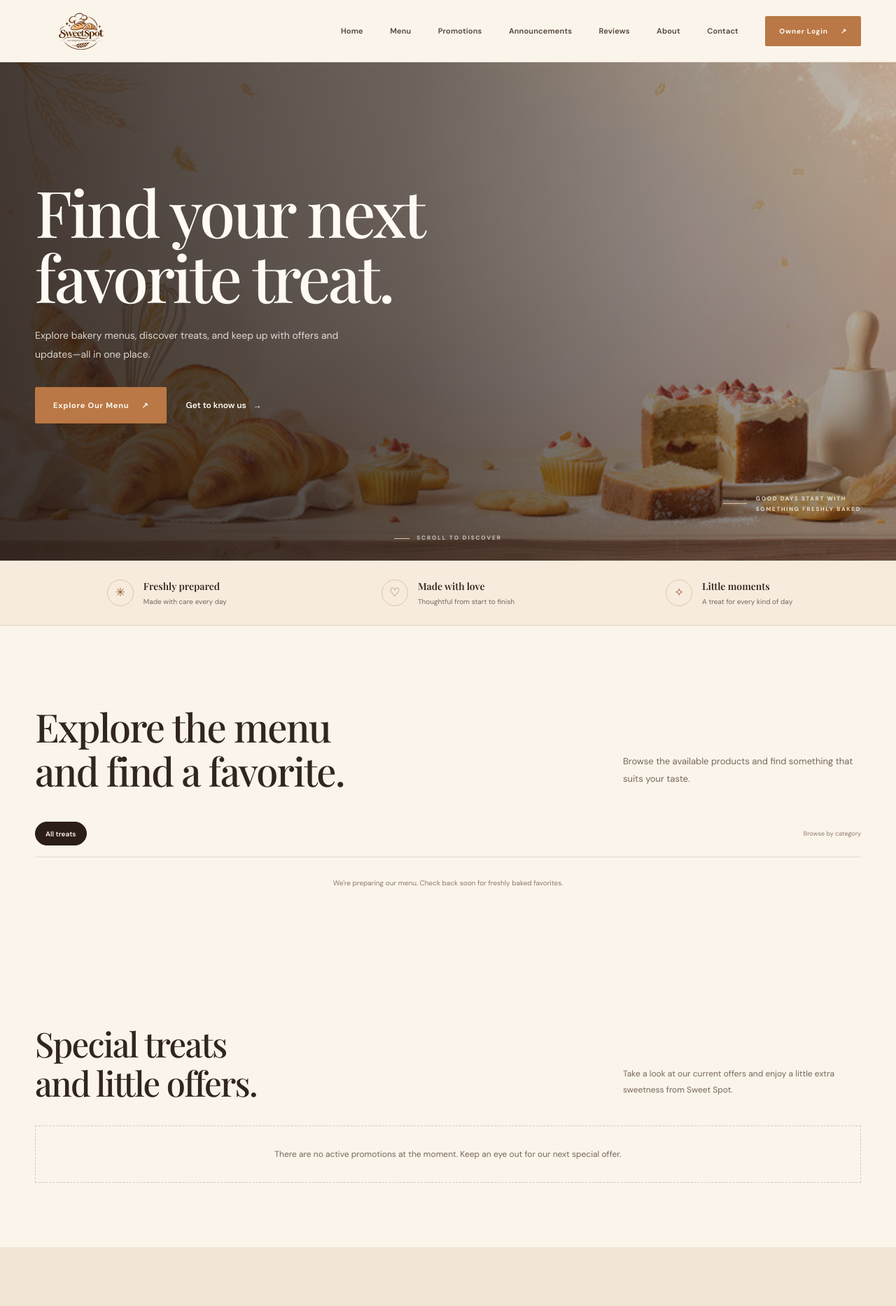
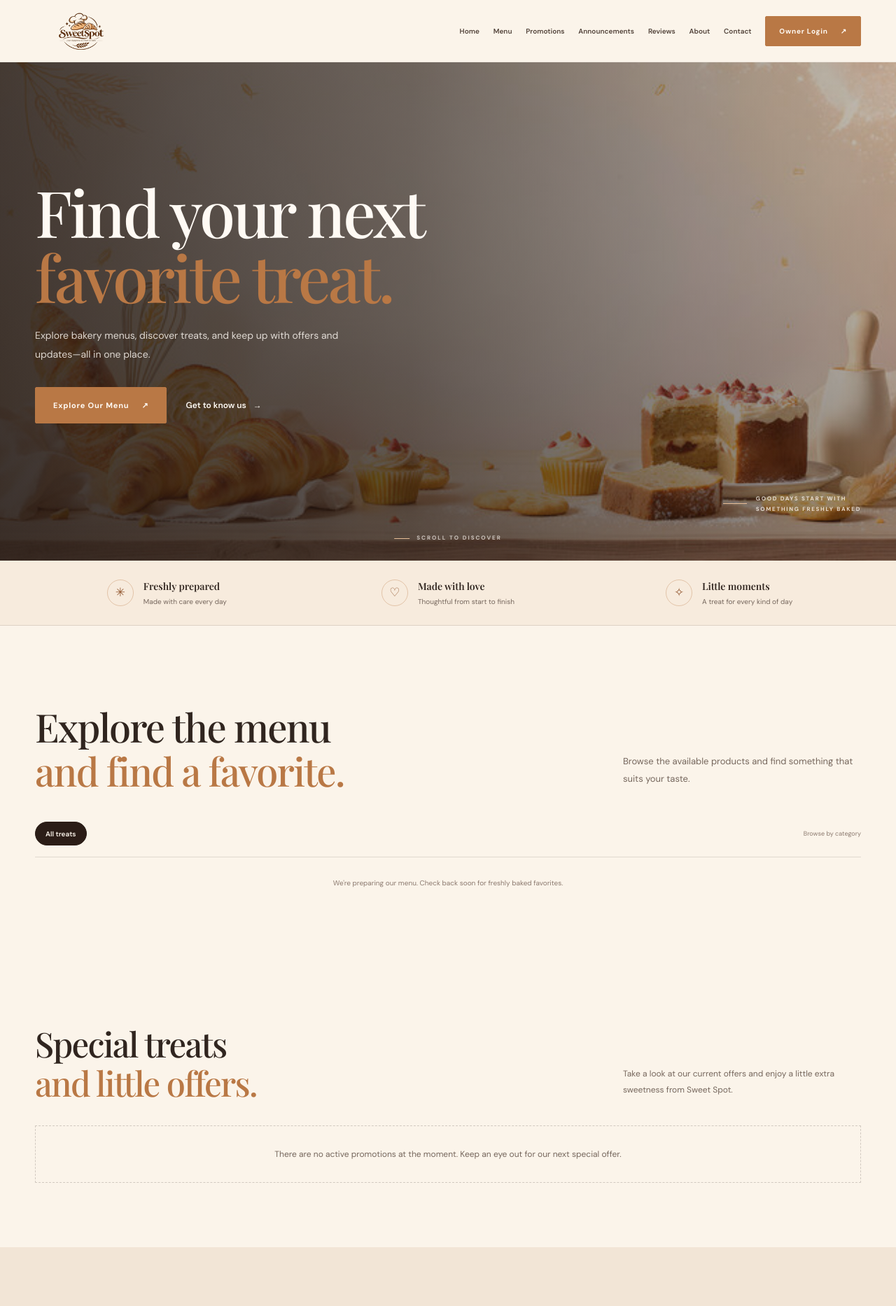
Before and after one commit to earlmacias2022-tech/Sweet-Spot, a PHP site: page / in a window 1280 px wide. Shown: the top 1866 px of the page at 70% size. Run offline with PHP 8.4, Linux system fonts and the light colour scheme; data that the repository does not hold is empty.

Commit message:
Refine customer navigation and menu presentation

```diff
--- a/assets/css/style.css
+++ b/assets/css/style.css
@@ -25,7 +25,7 @@
 
 html {
     scroll-behavior: smooth;
-    scroll-padding-top: 90px;
+    scroll-padding-top: 96px;
 }
 
 body {
@@ -67,7 +67,7 @@ a {
 }
 
 section[id] {
-    scroll-margin-top: 82px;
+    scroll-margin-top: 96px;
 }
 
 .eyebrow {
@@ -103,9 +103,12 @@ h2 {
 }
 
 h2 em,
-.hero h1 em {
+.hero h1 em,
+h2 .accent-text,
+.hero h1 .accent-text {
     color: var(--color-caramel);
     font-weight: 500;
+    font-style: normal;
 }
 
 .btn {
@@ -185,7 +188,7 @@ h2 em,
     min-height: 88px;
     align-items: center;
     justify-content: space-between;
-    gap: 35px;
+    gap: 20px;
 }
 
 .logo {
@@ -204,16 +207,16 @@ h2 em,
 .main-nav {
     display: flex;
     align-items: center;
-    gap: clamp(20px, 3vw, 39px);
+    gap: clamp(12px, 1.55vw, 22px);
 }
 
 .nav-link {
     position: relative;
     padding: 8px 0;
     color: #514239;
-    font-size: 11px;
+    font-size: 10px;
     font-weight: 600;
-    letter-spacing: 0.2px;
+    letter-spacing: 0;
     text-decoration: none;
     transition: color 0.2s ease;
 }
@@ -733,7 +736,7 @@ h2 em,
 .product-grid {
     display: grid;
     grid-template-columns: repeat(3, minmax(0, 1fr));
-    gap: 34px 23px;
+    gap: 28px 22px;
 }
 
 .product-card {
@@ -753,7 +756,7 @@ h2 em,
 
 .product-image-wrap {
     position: relative;
-    height: 270px;
+    height: 250px;
     overflow: hidden;
     background: #E9DED1;
 }
@@ -807,7 +810,7 @@ h2 em,
 }
 
 .product-info {
-    padding: 20px 20px 22px;
+    padding: 21px 21px 23px;
 }
 
 .product-title-row {
@@ -1628,7 +1631,7 @@ h2 em,
     }
 
     .nav-link {
-        padding: 13px 2px;
+        padding: 12px 2px;
         border-bottom: 1px solid var(--color-line);
         font-size: 12px;
     }
@@ -1639,6 +1642,7 @@ h2 em,
 
     .nav-cta {
         margin-top: 14px;
+        align-self: flex-start;
     }
 
     .hero {
```
